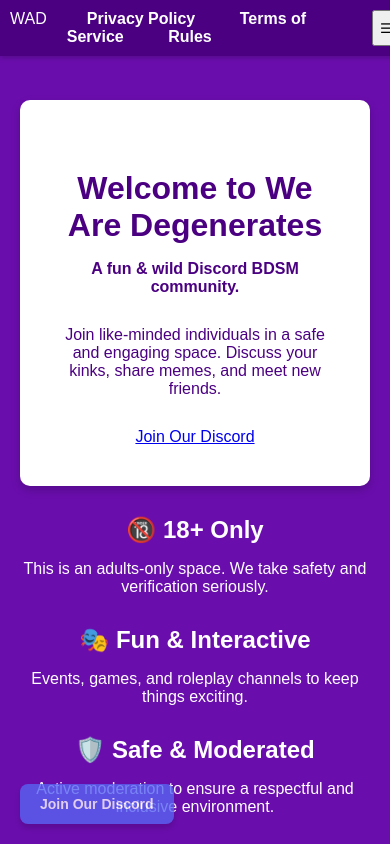
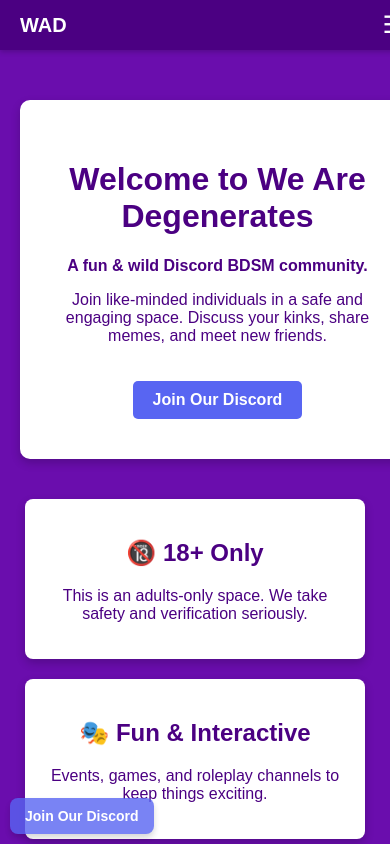
Before and after one commit to Generalcyno/Wearedegenerates, a plain HTML site: page index.html in a window 390 px wide. Shown: the top 844 px of the page. Drawn offline with Linux system fonts and the light colour scheme.

Commit message:
Update style.css

```diff
--- a/css/style.css
+++ b/css/style.css
@@ -1,6 +1,6 @@
 /* General Styles */
 body {
-    font-family: Arial, sans-serif;
+    font-family: 'Arial', sans-serif;
     margin: 0;
     padding: 0;
     background-color: #6A0DAD; /* Purple background */
@@ -9,8 +9,8 @@
 
 /* Header & Navigation */
 header {
-    background-color: #4B0082; /* Dark Purple */
-    padding: 10px;
+    background-color: #4B0082;
+    padding: 10px 20px;
     position: fixed;
     top: 0;
     width: 100%;
@@ -20,29 +20,47 @@
 
 nav {
     display: flex;
-    justify-content: center;
+    justify-content: space-between;
+    align-items: center;
+}
+
+.logo {
+    font-size: 20px;
+    font-weight: bold;
+}
+
+.nav-links {
+    display: flex;
     gap: 20px;
 }
 
-nav a {
+.nav-links a {
     color: white;
     text-decoration: none;
     font-weight: bold;
-    padding: 10px 20px;
-    border-radius: 5px;
-    transition: background-color 0.3s ease;
+    padding: 10px;
+    transition: 0.3s ease;
 }
 
-nav a:hover {
-    background-color: #5A189A; /* Lighter purple hover effect */
+.nav-links a:hover {
+    background-color: #5A189A;
+    border-radius: 5px;
+}
+
+.menu-toggle {
+    display: none;
+    font-size: 24px;
+    background: none;
+    border: none;
+    color: white;
+    cursor: pointer;
 }
 
 /* Content */
 .content {
-    margin-top: 80px; /* To account for fixed header */
+    margin-top: 80px;
     text-align: center;
     padding: 20px;
-    min-height: calc(100vh - 150px); /* Pushes footer down */
 }
 
 /* Card Styling */
@@ -54,16 +72,42 @@
     box-shadow: 0 4px 10px rgba(0, 0, 0, 0.2);
     display: inline-block;
     max-width: 600px;
+    width: 90%;
 }
 
-/* Text Styling */
-p {
-    margin-bottom: 30px;
+.join-btn {
+    display: inline-block;
+    margin-top: 20px;
+    padding: 10px 20px;
+    background-color: #5865F2;
+    color: white;
+    text-decoration: none;
+    font-weight: bold;
+    border-radius: 5px;
+    transition: 0.3s;
 }
 
-h1, h2 {
-    margin-top: 30px;
-    margin-bottom: 15px;
+.join-btn:hover {
+    background-color: #4854C3;
+}
+
+/* Features Section */
+.features {
+    display: flex;
+    justify-content: center;
+    gap: 20px;
+    margin-top: 40px;
+    flex-wrap: wrap;
+}
+
+.feature {
+    background: white;
+    color: #4b0082;
+    padding: 20px;
+    border-radius: 8px;
+    max-width: 300px;
+    text-align: center;
+    box-shadow: 0 4px 10px rgba(0, 0, 0, 0.2);
 }
 
 /* Footer */
@@ -77,6 +121,8 @@
     bottom: 0;
     width: 100%;
 }
+
+/* Floating Discord Button */
 .discord-float {
     position: fixed;
     bottom: 20px;
@@ -88,10 +134,43 @@
     border-radius: 8px;
     text-decoration: none;
     box-shadow: 0px 4px 6px rgba(0, 0, 0, 0.2);
-    transition: background 0.3s ease, transform 0.2s ease;
+    transition: 0.3s;
 }
 
 .discord-float:hover {
     background-color: #4854C3;
-    transform: scale(1.1);
 }
+
+/* Mobile Optimization */
+@media (max-width: 768px) {
+    .nav-links {
+        display: none;
+        flex-direction: column;
+        position: absolute;
+        top: 60px;
+        right: 0;
+        background: #4B0082;
+        width: 100%;
+        text-align: center;
+    }
+
+    .nav-links.active {
+        display: flex;
+    }
+
+    .menu-toggle {
+        display: block;
+    }
+
+    .features {
+        flex-direction: column;
+        align-items: center;
+    }
+
+    .discord-float {
+        bottom: 10px;
+        left: 10px;
+        padding: 10px 15px;
+        font-size: 14px;
+    }
+}
```
